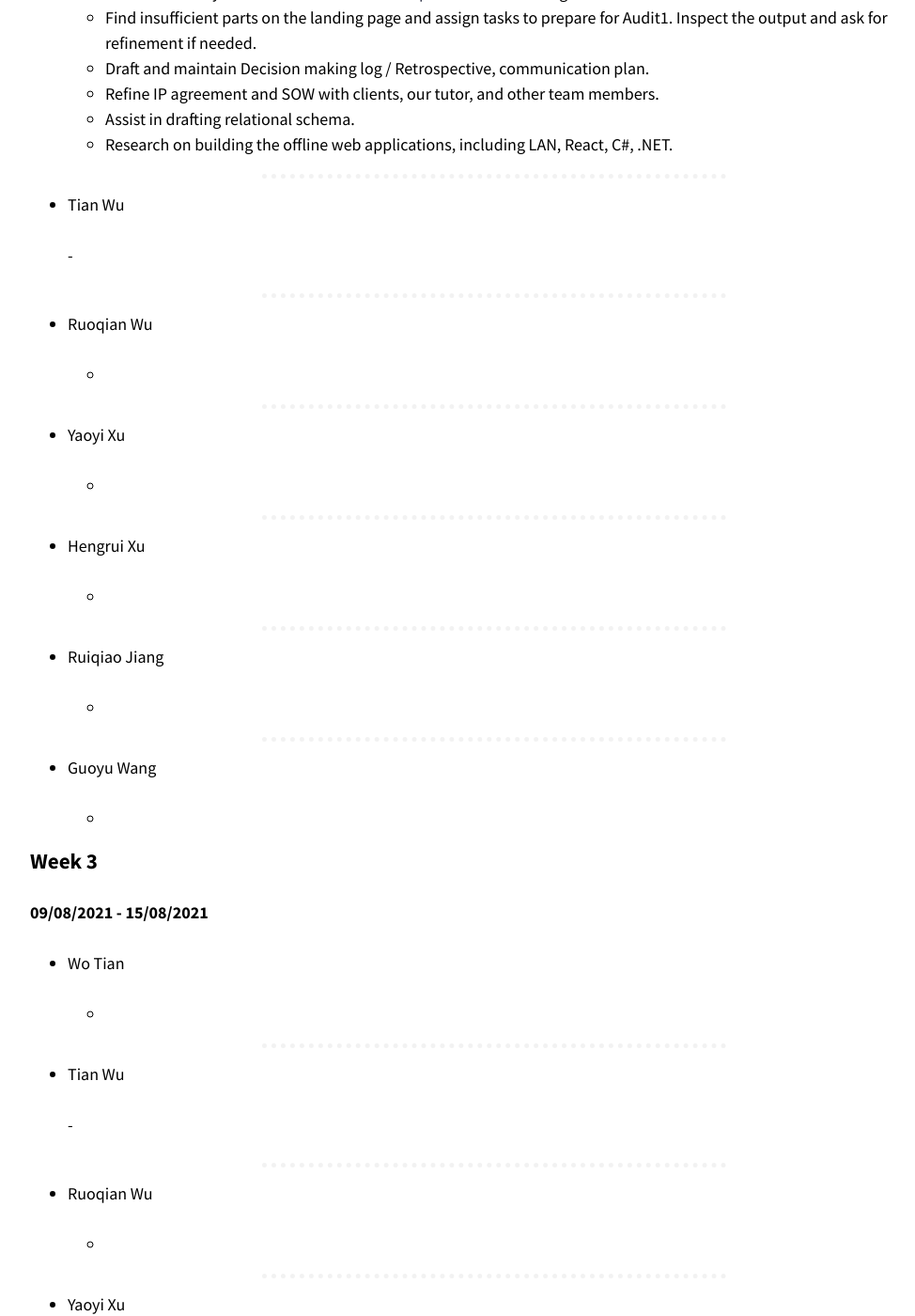
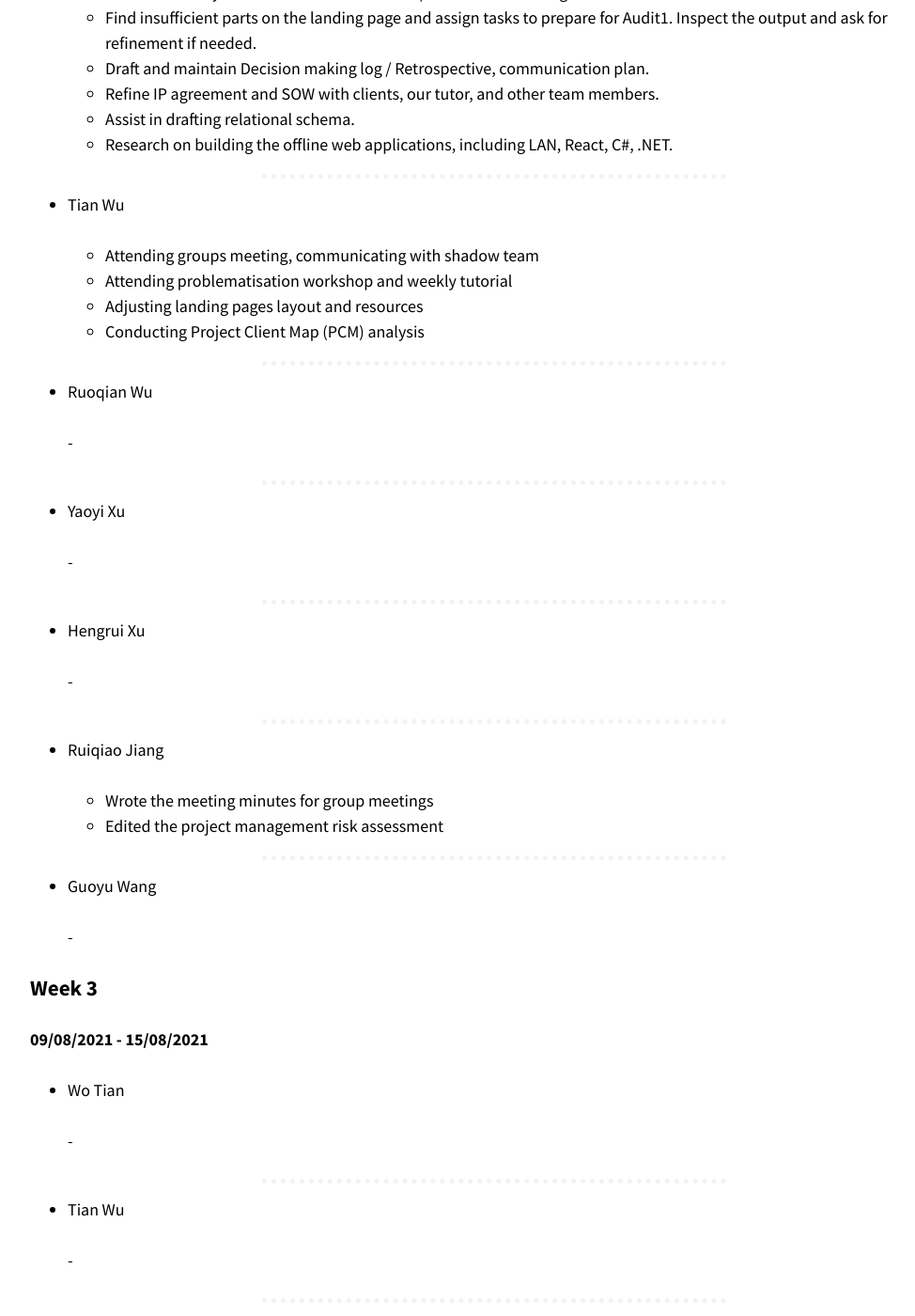
Before and after one commit to optofab/optofab.github.io, a Jekyll site: the page built from logs.md, in a window 1280 px wide and 1400 px high, scrolled down 6677 px. Shown: the whole window at 94% size, without its empty margins (114-1088 px from the left). Built offline with Jekyll 4.4.1, drawn with Linux system fonts in a browser that asks for light colours; nearby versions of some CDN libraries; emoji names are drawn with the system emoji font; some of the changed text lies outside the part shown.

Commit message:
update week 2 work records

```diff
--- a/logs.md
+++ b/logs.md
@@ -149,7 +149,7 @@
 | Date       | 28/07/2021                                                                    |
 | ---------- | ----------------------------------------------------------------------------- |
 | Time       | 9:30pm - 11:00pm                                                              |
-| Attendance | Wo Tian, Wu Tian, Hengrui Xu, Ruiqiao Jiang, Guoyu Wang, Yaoyi Xu, Ruoqian Wu |
+| Attendance | Wo Tian, Tian Wu, Hengrui Xu, Ruiqiao Jiang, Guoyu Wang, Yaoyi Xu, Ruoqian Wu |
 
 **AGENDA**
 
@@ -171,8 +171,6 @@
 - Phillip, Wo: Refine landing page
 - Wo: Communicate with Martin regarding the usage of React
 - Ruoqian, Hengrui: Refactor the website
-
-
 
 ## Work Records
 
@@ -255,7 +253,10 @@
 
 - Tian Wu
 
-  -
+  - Attending groups meeting, communicating with shadow team
+  - Attending problematisation workshop and weekly tutorial
+  - Adjusting landing pages layout and resources
+  - Conducting Project Client Map (PCM) analysis
 
 <hr class="hr-dotted">
 
@@ -279,7 +280,8 @@
 
 - Ruiqiao Jiang
 
-  -
+  - Wrote the meeting minutes for group meetings
+  - Edited the project management risk assessment
 
 <hr class="hr-dotted">
 
@@ -331,16 +333,13 @@
 
   -
 
-
-
-
 ## Desision Making
 
-|**Index**|**Week**|**Retrospective/Rationale**|**Decision**|**Agreed by**|
-| ------- | -------|---------------------------|------------|------------ |
-|1|1|Confluence is too expensive given the current budget. Making a website on GitHub using templates is not too time-consuming.|Use GitHub to make our landing page this semester.|All team members.|
-|2|1|Reflecting on the collaboration last semester, not setting a fixed time for group meetings has caused trouble for some team members.|Setting a fixed time to meet twice a week. |All team members.|
-|3| 1 |Reflecting on our experience from last semester, we think that client meetings should not require all team members to attend, especially given the consideration that all team members have done this project for 1 semester and we all have a better idea of what the clients want now. |Only the project manager meets with clients 1-2 times a week.|All team members and clients.|
-|4|1|Due to the complex nature of physical components that OptoFab is manufacturing, the order placing process is highly dynamic. Since the IT department of RSPhys did not allow us to use React, the website development, especially debugging, is excruciating and the maintenance in the future is going to be hard for the IT department of RSPhys as well. Any tiny change of the UI or functionalities would require coding in multiple similar but different HTML files and create a hassle for the JavaScript part as well.  |Need to talk to IT department of RSPhys asap about using React. Inform clients about the importance of giving all requirements at once and make as little change to the functionalities as possible.|All team members.|
-|5|1|The IT department of RSPhys allowed us to use React. The changes(new requirements) need to be made in so many places that the developers think rewriting the entire website with React is quicker and neater than editing the old one. Clients agreed. |Refactor the website using React.|All team members, clients, IT department of RSPhys.|
-|6|2|Reflecting on feedback from the audits last semester, making PowerPoint presentations might be unnecessary work that might even distract us from refining the landing page.|Very carefully refine landing page for audit. Use the landing page to show our progress instead of PowerPoints.|All team members.|
+| **Index** | **Week** | **Retrospective/Rationale**                                                                                                                                                                                                                                                                                                                                                                                                                                                                                                     | **Decision**                                                                                                                                                                                         | **Agreed by**                                       |
+| --------- | -------- | ------------------------------------------------------------------------------------------------------------------------------------------------------------------------------------------------------------------------------------------------------------------------------------------------------------------------------------------------------------------------------------------------------------------------------------------------------------------------------------------------------------------------------- | ---------------------------------------------------------------------------------------------------------------------------------------------------------------------------------------------------- | --------------------------------------------------- |
+| 1         | 1        | Confluence is too expensive given the current budget. Making a website on GitHub using templates is not too time-consuming.                                                                                                                                                                                                                                                                                                                                                                                                     | Use GitHub to make our landing page this semester.                                                                                                                                                   | All team members.                                   |
+| 2         | 1        | Reflecting on the collaboration last semester, not setting a fixed time for group meetings has caused trouble for some team members.                                                                                                                                                                                                                                                                                                                                                                                            | Setting a fixed time to meet twice a week.                                                                                                                                                           | All team members.                                   |
+| 3         | 1        | Reflecting on our experience from last semester, we think that client meetings should not require all team members to attend, especially given the consideration that all team members have done this project for 1 semester and we all have a better idea of what the clients want now.                                                                                                                                                                                                                                        | Only the project manager meets with clients 1-2 times a week.                                                                                                                                        | All team members and clients.                       |
+| 4         | 1        | Due to the complex nature of physical components that OptoFab is manufacturing, the order placing process is highly dynamic. Since the IT department of RSPhys did not allow us to use React, the website development, especially debugging, is excruciating and the maintenance in the future is going to be hard for the IT department of RSPhys as well. Any tiny change of the UI or functionalities would require coding in multiple similar but different HTML files and create a hassle for the JavaScript part as well. | Need to talk to IT department of RSPhys asap about using React. Inform clients about the importance of giving all requirements at once and make as little change to the functionalities as possible. | All team members.                                   |
+| 5         | 1        | The IT department of RSPhys allowed us to use React. The changes(new requirements) need to be made in so many places that the developers think rewriting the entire website with React is quicker and neater than editing the old one. Clients agreed.                                                                                                                                                                                                                                                                          | Refactor the website using React.                                                                                                                                                                    | All team members, clients, IT department of RSPhys. |
+| 6         | 2        | Reflecting on feedback from the audits last semester, making PowerPoint presentations might be unnecessary work that might even distract us from refining the landing page.                                                                                                                                                                                                                                                                                                                                                     | Very carefully refine landing page for audit. Use the landing page to show our progress instead of PowerPoints.                                                                                      | All team members.                                   |
```
